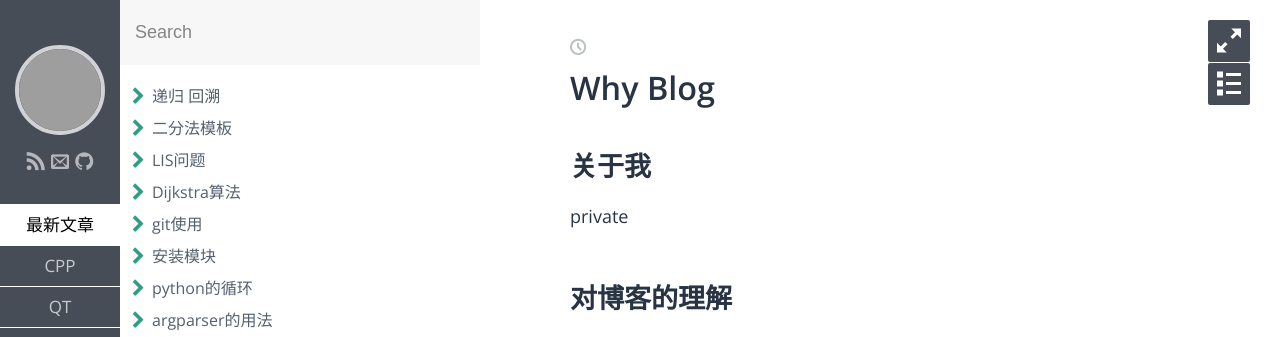
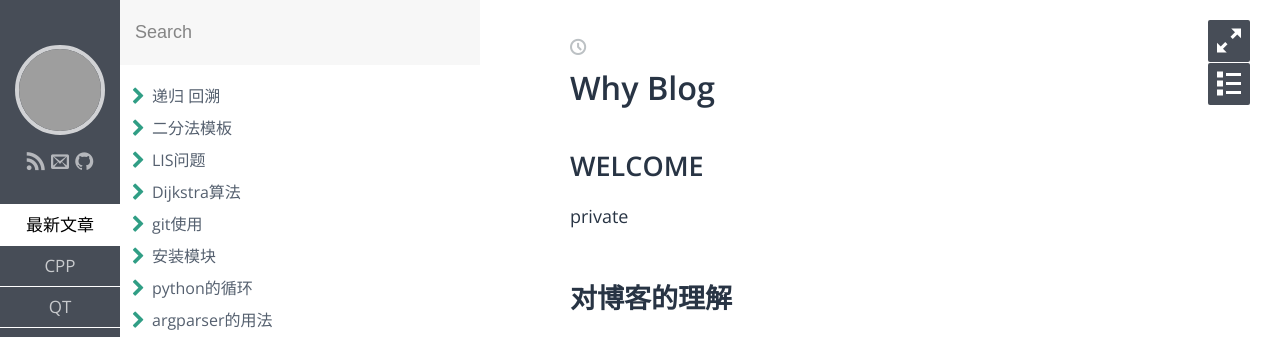
Before and after one commit to aliangaaa/aliangaaa.github.io, a Jekyll site: the page built from index.md, in a window 1280 px wide, cut to the strip 0-337 px from the top of the page. Built offline with Jekyll 4.4.1, drawn with Linux system fonts in a browser that asks for light colours; some web fonts are replaced; grey boxes are pictures that could not be loaded.

Commit message:
Update index.md

```diff
--- a/index.md
+++ b/index.md
@@ -3,7 +3,7 @@ title: Why Blog
 layout: post
 ---
 
-## 关于我
+## WELCOME
 
 private
 
```
